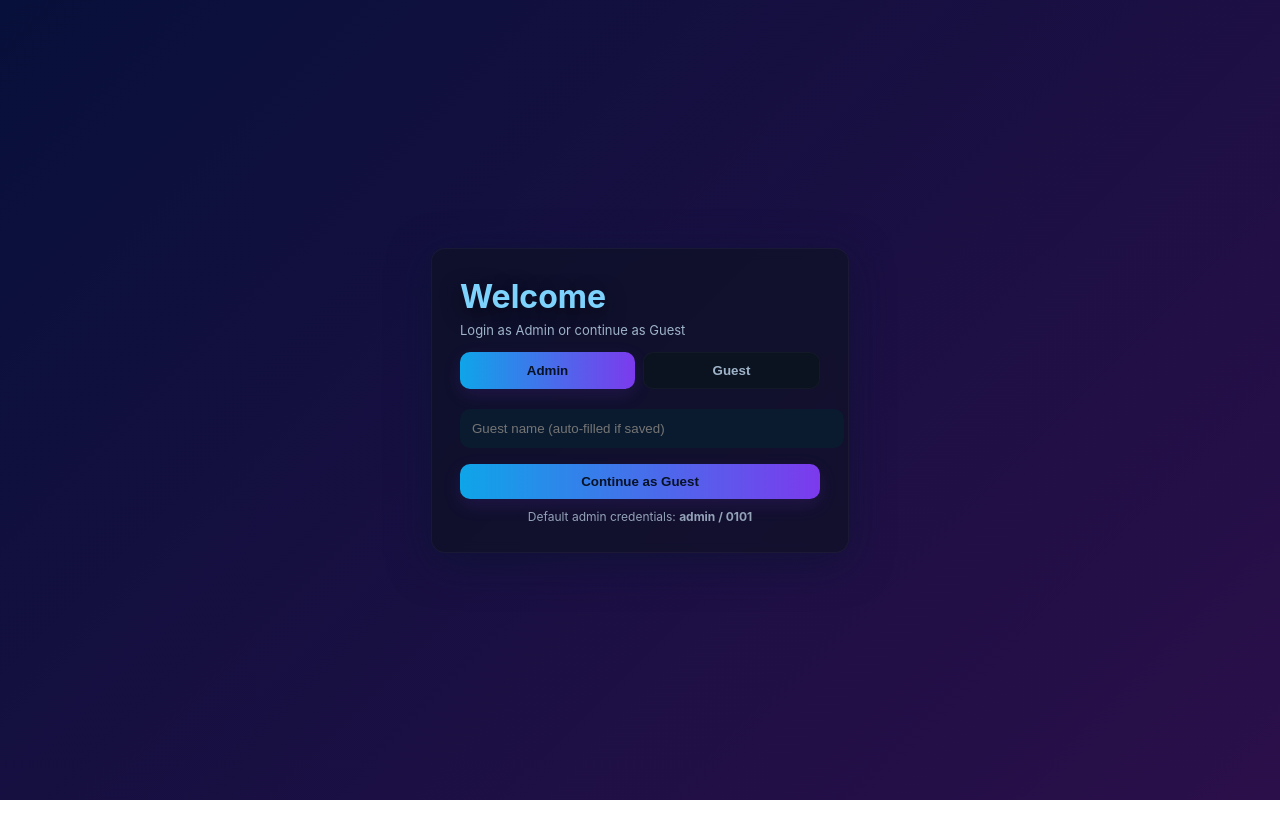
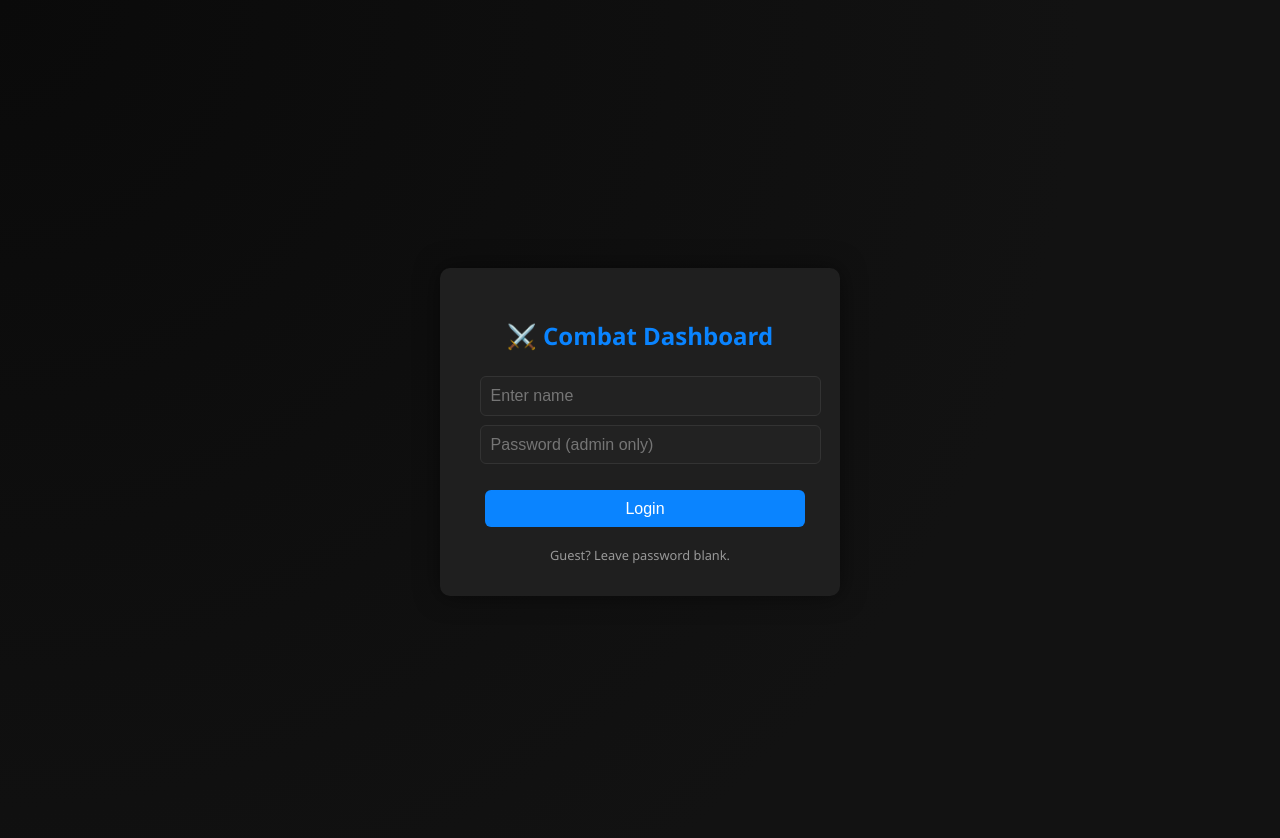
Before and after one commit to gordon023/combat-dashboard, a website: page public/index.html in a window 1280 px wide. Before the commit the page ends 800 px from the top, so only its background shows below. Drawn offline with Linux system fonts and the light colour scheme.

Commit message:
Update index.html

```diff
--- a/public/index.html
+++ b/public/index.html
@@ -1,94 +1,73 @@
-<!doctype html>
-<html>
+<!DOCTYPE html>
+<html lang="en">
 <head>
-  <meta charset="utf-8">
-  <title>Login - Combat Dashboard</title>
-  <meta name="viewport" content="width=device-width,initial-scale=1">
+  <meta charset="UTF-8">
+  <meta name="viewport" content="width=device-width, initial-scale=1.0">
+  <title>Combat Dashboard Login</title>
+  <link rel="stylesheet" href="style.css">
   <style>
-    /* Dark neon gradient + centered card (old style) */
-    html,body{height:100%;margin:0;font-family:Inter,system-ui,Arial;}
-    body{
-      background: linear-gradient(135deg,#07103a 0%,#2b0f4a 100%);
-      display:flex;align-items:center;justify-content:center;color:#e6eef8;
+    body {
+      background: radial-gradient(circle at top left, #0a0a0a, #121212 70%);
+      display: flex;
+      justify-content: center;
+      align-items: center;
+      height: 100vh;
+      color: #fff;
+      font-family: "Segoe UI", sans-serif;
     }
-    .card{
-      width:360px;padding:28px;border-radius:14px;background:rgba(12,18,33,0.6);
-      box-shadow: 0 10px 40px rgba(10, 20, 50, 0.6);backdrop-filter: blur(6px);
-      border:1px solid rgba(255,255,255,0.04);
+    .login-container {
+      background: #1f1f1f;
+      padding: 2rem 2.5rem;
+      border-radius: 10px;
+      box-shadow: 0 0 25px rgba(0,0,0,0.5);
+      width: 320px;
+      text-align: center;
     }
-    h1{margin:0 0 6px 0;color:#7dd3fc;text-shadow:0 6px 20px rgba(0,0,0,0.6);}
-    .desc{color:#9fb4c9;font-size:13px;margin-bottom:14px;}
-    input{width:100%;padding:12px;border-radius:10px;border:none;margin:8px 0;background:#0b1b2f;color:#e6eef8;}
-    .row{display:flex;gap:8px;margin-top:6px;}
-    button{flex:1;padding:10px;border-radius:10px;border:none;cursor:pointer;font-weight:700;}
-    .btn-admin{background:linear-gradient(90deg,#0ea5e9,#7c3aed);color:#071226;box-shadow:0 6px 18px rgba(124,58,237,0.14);}
-    .btn-guest{background:#0b1220;color:#9fb4c9;border:1px solid rgba(255,255,255,0.03);}
-    .muted{font-size:12px;color:#94a3b8;margin-top:10px;text-align:center;}
+    h2 {
+      margin-bottom: 1.5rem;
+      color: #0a84ff;
+    }
+    input {
+      display: block;
+      width: 100%;
+      margin: 0.6rem 0;
+      padding: 0.6rem;
+      background: #222;
+      border: 1px solid #333;
+      border-radius: 6px;
+      color: #fff;
+      font-size: 1rem;
+    }
+    button {
+      width: 100%;
+      padding: 0.6rem;
+      background: #0a84ff;
+      border: none;
+      border-radius: 6px;
+      color: #fff;
+      font-size: 1rem;
+      margin-top: 1rem;
+      cursor: pointer;
+    }
+    button:hover { background: #006ae0; }
+    .footer-text {
+      font-size: 0.8rem;
+      color: #999;
+      margin-top: 1.2rem;
+    }
   </style>
 </head>
 <body>
-  <div class="card">
-    <h1>Welcome</h1>
-    <div class="desc">Login as Admin or continue as Guest</div>
-
-    <div id="adminArea" style="display:none;">
-      <input id="adminUser" placeholder="username" value="">
-      <input id="adminPass" placeholder="password" type="password">
-      <div class="row">
-        <button id="adminLoginBtn" class="btn-admin">Admin Login</button>
-        <button id="backToChoice" class="btn-guest">Back</button>
-      </div>
-    </div>
-
-    <div id="choiceArea">
-      <div class="row">
-        <button id="showAdmin" class="btn-admin">Admin</button>
-        <button id="showGuest" class="btn-guest">Guest</button>
-      </div>
-      <div style="margin-top:12px;">
-        <input id="guestName" placeholder="Guest name (auto-filled if saved)">
-        <div style="display:flex;gap:8px;margin-top:8px;">
-          <button id="guestLoginBtn" class="btn-admin" style="flex:1">Continue as Guest</button>
-        </div>
-      </div>
-    </div>
-
-    <div class="muted">Default admin credentials: <strong>admin / 0101</strong></div>
+  <div class="login-container">
+    <h2>⚔️ Combat Dashboard</h2>
+    <form id="loginForm">
+      <input type="text" id="username" placeholder="Enter name" required>
+      <input type="password" id="password" placeholder="Password (admin only)">
+      <button type="submit">Login</button>
+    </form>
+    <div class="footer-text">Guest? Leave password blank.</div>
   </div>
 
-<script>
-  // auto-fill saved guest
-  const saved = localStorage.getItem('guestName') || '';
-  document.getElementById('guestName').value = saved;
-
-  const showAdmin = document.getElementById('showAdmin');
-  const showGuest = document.getElementById('showGuest');
-  const adminArea = document.getElementById('adminArea');
-  const choiceArea = document.getElementById('choiceArea');
-  const backToChoice = document.getElementById('backToChoice');
-
-  showAdmin.onclick = () => { adminArea.style.display='block'; choiceArea.style.display='none'; };
-  backToChoice.onclick = () => { adminArea.style.display='none'; choiceArea.style.display='block'; };
-
-  document.getElementById('adminLoginBtn').onclick = () => {
-    const u = document.getElementById('adminUser').value.trim();
-    const p = document.getElementById('adminPass').value.trim();
-    if (u === 'admin' && p === '0101') {
-      localStorage.setItem('currentUser', 'Admin');
-      localStorage.setItem('role', 'admin');
-      window.location.href = '/dashboard.html';
-    } else alert('Invalid admin credentials');
-  };
-
-  document.getElementById('guestLoginBtn').onclick = () => {
-    const name = (document.getElementById('guestName').value || '').trim();
-    if (!name) return alert('Enter your name');
-    localStorage.setItem('guestName', name);
-    localStorage.setItem('currentUser', name);
-    localStorage.setItem('role', 'guest');
-    window.location.href = '/dashboard.html';
-  };
-
-</script>
+  <script src="login.js"></script>
 </body>
 </html>
```
